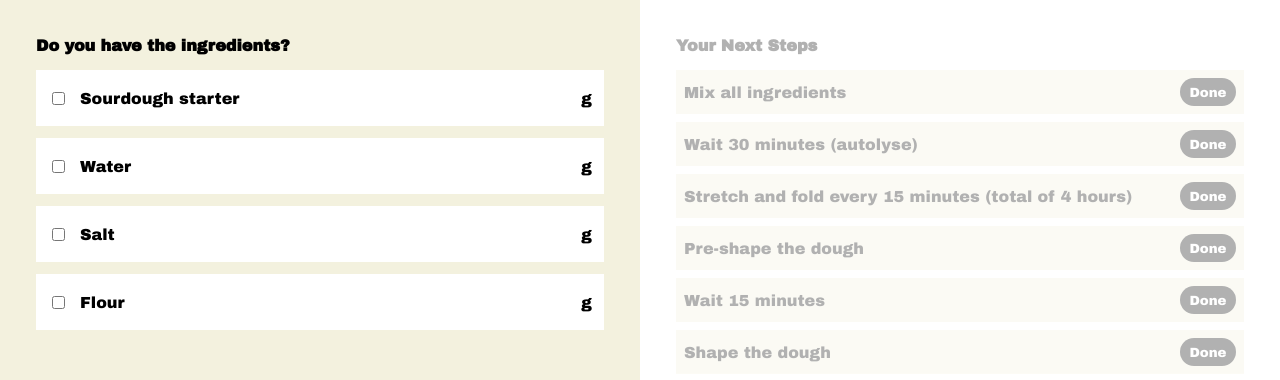
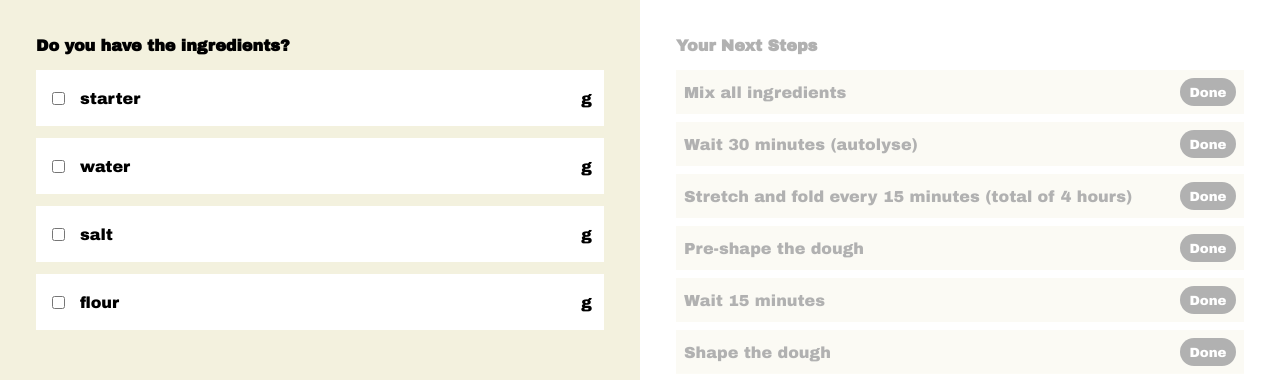
Before and after one commit to sigristarisa/yeastie-boys, a React (Create React App) app: page /recipe in a window 1280 px wide. Shown: the part 136-516 px from the top of the page. Built offline with nearby package versions, Linux system fonts and the light colour scheme.

Commit message:
extracted and organized components

```diff
--- a/db.json
+++ b/db.json
@@ -17,6 +17,15 @@
       "flour": 488,
       "doughweight": "1000",
       "id": 2
+    },
+    {
+      "starterName": "Tommy",
+      "starter": 100,
+      "water": 150,
+      "salt": 6,
+      "flour": 244,
+      "doughweight": "500",
+      "id": 3
     }
   ]
 }
--- /dev/null
+++ b/src/components/Recipe/IngredientList.js
@@ -0,0 +1,37 @@
+import IngredientListItem from "../Recipe/IngredientListItem";
+
+const IngredientList = ({ isChecked, handleChecked, sourdough }) => {
+  return (
+    <section className="ingredient-list-wrapper">
+      <h2>Do you have the ingredients?</h2>
+      <ul className="ingredient-list">
+        <IngredientListItem
+          ingredient={"starter"}
+          isChecked={isChecked}
+          handleChecked={handleChecked}
+          sourdough={sourdough}
+        />
+        <IngredientListItem
+          ingredient={"water"}
+          isChecked={isChecked}
+          handleChecked={handleChecked}
+          sourdough={sourdough}
+        />
+        <IngredientListItem
+          ingredient={"salt"}
+          isChecked={isChecked}
+          handleChecked={handleChecked}
+          sourdough={sourdough}
+        />
+        <IngredientListItem
+          ingredient={"flour"}
+          isChecked={isChecked}
+          handleChecked={handleChecked}
+          sourdough={sourdough}
+        />
+      </ul>
+    </section>
+  );
+};
+
+export default IngredientList;
--- /dev/null
+++ b/src/components/Recipe/IngredientListItem.js
@@ -0,0 +1,21 @@
+const IngredientListItem = ({
+  ingredient,
+  isChecked,
+  handleChecked,
+  sourdough,
+}) => {
+  return (
+    <li>
+      <input
+        type="checkbox"
+        name={ingredient}
+        checked={isChecked[ingredient]}
+        onChange={handleChecked}
+      />
+      <p>{ingredient}</p>
+      <p className="portion-text">{sourdough[ingredient]} g</p>
+    </li>
+  );
+};
+
+export default IngredientListItem;
--- a/src/components/Recipe/Recipe.js
+++ b/src/components/Recipe/Recipe.js
@@ -1,5 +1,6 @@
 import { useState } from "react";
 import Header from "../Header/Header";
+import IngredientList from "../Recipe/IngredientList";
 import "./Recipe.css";
 
 const initialChecked = {
@@ -45,51 +46,12 @@ const Recipe = ({ sourdough }) => {
     <div>
       <Header sourdough={sourdough} />
       <div className="recipe-wrapper">
-        <section className="ingredient-list-wrapper">
-          <h2>Do you have the ingredients?</h2>
-          <ul className="ingredient-list">
-            <li>
-              <input
-                type="checkbox"
-                name="starter"
-                checked={isChecked.starter}
-                onChange={handleChecked}
-              />
-              <p>Sourdough starter</p>
-              <p className="portion-text">{sourdough.starter} g</p>
-            </li>
-            <li>
-              <input
-                type="checkbox"
-                name="water"
-                checked={isChecked.water}
-                onChange={handleChecked}
-              />
-              <p>Water</p>
-              <p className="portion-text">{sourdough.water} g</p>
-            </li>
-            <li>
-              <input
-                type="checkbox"
-                name="salt"
-                checked={isChecked.salt}
-                onChange={handleChecked}
-              />
-              <p>Salt</p>
-              <p className="portion-text">{sourdough.salt} g</p>
-            </li>
-            <li>
-              <input
-                type="checkbox"
-                name="flour"
-                checked={isChecked.flour}
-                onChange={handleChecked}
-              />
-              <p>Flour</p>
-              <p className="portion-text">{sourdough.flour} g</p>
-            </li>
-          </ul>
-        </section>
+        <IngredientList
+          isChecked={isChecked}
+          handleChecked={handleChecked}
+          sourdough={sourdough}
+        />
+
         <section className="step-wrapper">
           <h2 style={{ opacity: `${step.stepOne}` }}>Your Next Steps</h2>
           <ul className="step-list">
```
Also changed, not shown: src/components/Recipe/Step.js (added).
